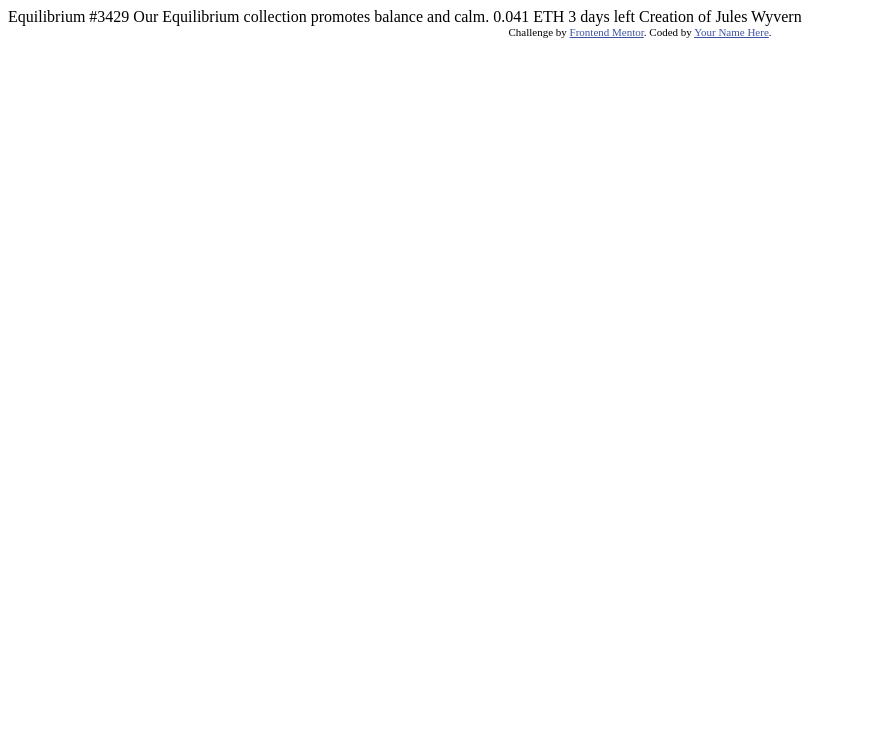
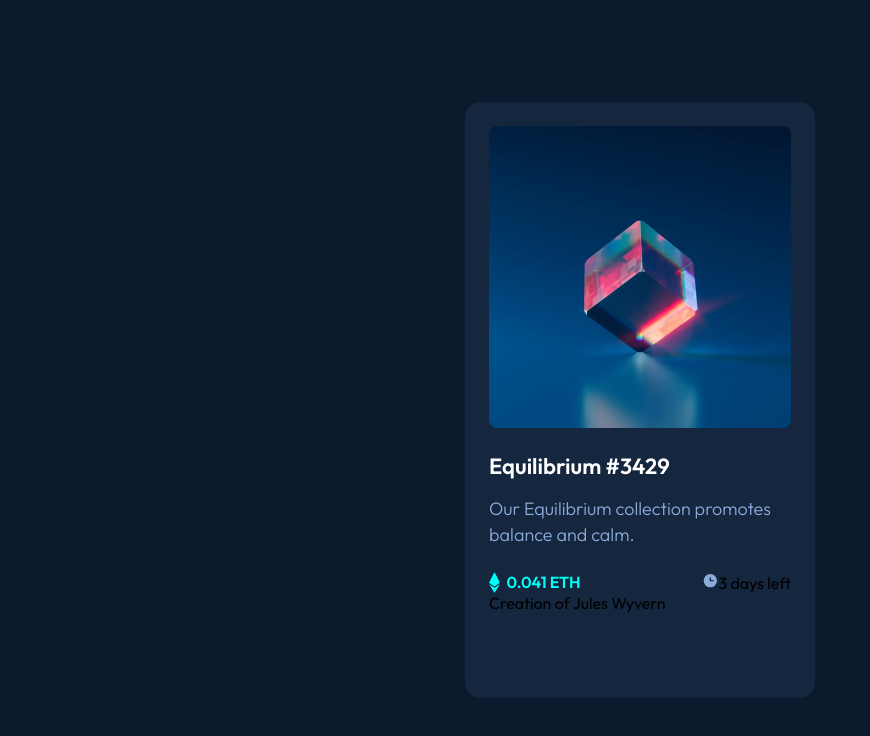
Before and after one commit to mikeH58/FM-NFT-preview-card-component, a plain HTML site: page index.html in a window 1280 px wide. Shown: the whole page, without its empty margins (0-870 px from the left). Drawn offline with Linux system fonts and the light colour scheme.

Commit message:
started challenge, basic styling applied to most of the project

```diff
--- a/index.html
+++ b/index.html
@@ -3,31 +3,30 @@
 <head>
   <meta charset="UTF-8">
   <meta name="viewport" content="width=device-width, initial-scale=1.0"> <!-- displays site properly based on user's device -->
-
+  <link rel="stylesheet" href="./style.css">
   <link rel="icon" type="image/png" sizes="32x32" href="./images/favicon-32x32.png">
 
   <title>Frontend Mentor | NFT preview card component</title>
 
-  <!-- Feel free to remove these styles or customise in your own stylesheet 👍 -->
-  <style>
-    .attribution { font-size: 11px; text-align: center; }
-    .attribution a { color: hsl(228, 45%, 44%); }
-  </style>
 </head>
 <body>
+  <main>
 
-  Equilibrium #3429
+    <div class="card">
+      <img src="./images/image-equilibrium.jpg" alt="equilibrium image">
+      <section >
+      <h1>Equilibrium #3429</h1>
+      <p>Our Equilibrium collection promotes balance and calm.</p>
+      <div class="card-info">
+        <div class="card-price"><img src="./images/icon-ethereum.svg" alt="">0.041 ETH</div>
+        <div class="card-duration"><img src="./images/icon-clock.svg" alt="">3 days left</div>
 
-  Our Equilibrium collection promotes balance and calm.
+      </div>
+    </section>
+      Creation of Jules Wyvern
 
-  0.041 ETH
-  3 days left
+    </div>
 
-  Creation of Jules Wyvern
-
-  <div class="attribution">
-    Challenge by <a href="https://www.frontendmentor.io?ref=challenge" target="_blank">Frontend Mentor</a>.
-    Coded by <a href="#">Your Name Here</a>.
-  </div>
+</main>
 </body>
 </html>
--- /dev/null
+++ b/style.css
@@ -0,0 +1,77 @@
+@import url('https://fonts.googleapis.com/css2?family=Outfit:wght@300;400;600;700&display=swap');
+
+* {
+    margin: 0;
+    padding: 0;
+    box-sizing: border-box;
+  }
+
+body{
+    background-color:#0D192C;
+    font-family: 'Outfit', sans-serif;
+    display:flex;
+    justify-content: center;
+    align-items: center;
+    height:100vh;
+}
+
+.card{
+    width:350px;
+    height:596px;
+    background-color:#15263F;
+    border-radius:15px;
+    padding:24px;
+}
+
+.card img{
+    max-width: 100%;
+    border-radius:8px;
+    display:block;
+}
+
+.card h1{
+    /* font-style: normal; */
+    font-weight: 600;
+    font-size: 22px;
+    line-height: 28px;
+    color:#fff;
+    margin-top:24px;
+    margin-bottom:16px;
+}
+
+.card p{
+font-size: 18px;
+font-weight: 300;
+line-height: 26px;
+letter-spacing: 0px;
+text-align: left;
+color:#8BACD9;
+margin-bottom:24px;
+}
+
+.card-info{
+    display: flex;
+
+    flex-direction: row;
+    justify-content: space-between;
+}
+
+.card-info img{
+    display: inline-block;
+    max-width: 100%;
+}
+
+.card-price{
+    display:flex;
+    flex-wrap: wrap;
+font-size: 16px;
+font-weight: 600;
+line-height: 20px;
+letter-spacing: 0px;
+/* vertical-align: baseline; */
+color:#00FFF8;
+}
+
+.card-price img{
+    padding-right:6.48px;
+}
```
